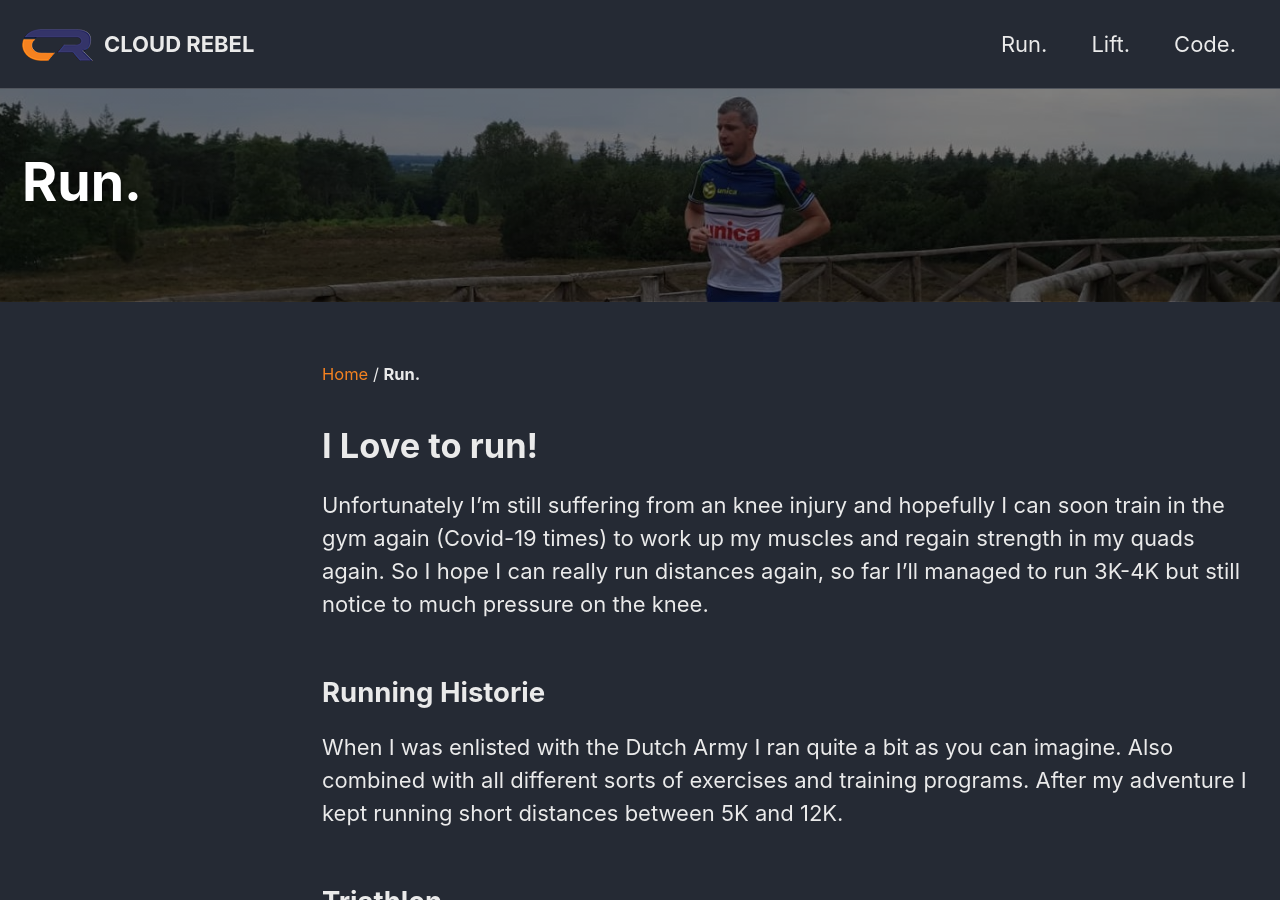
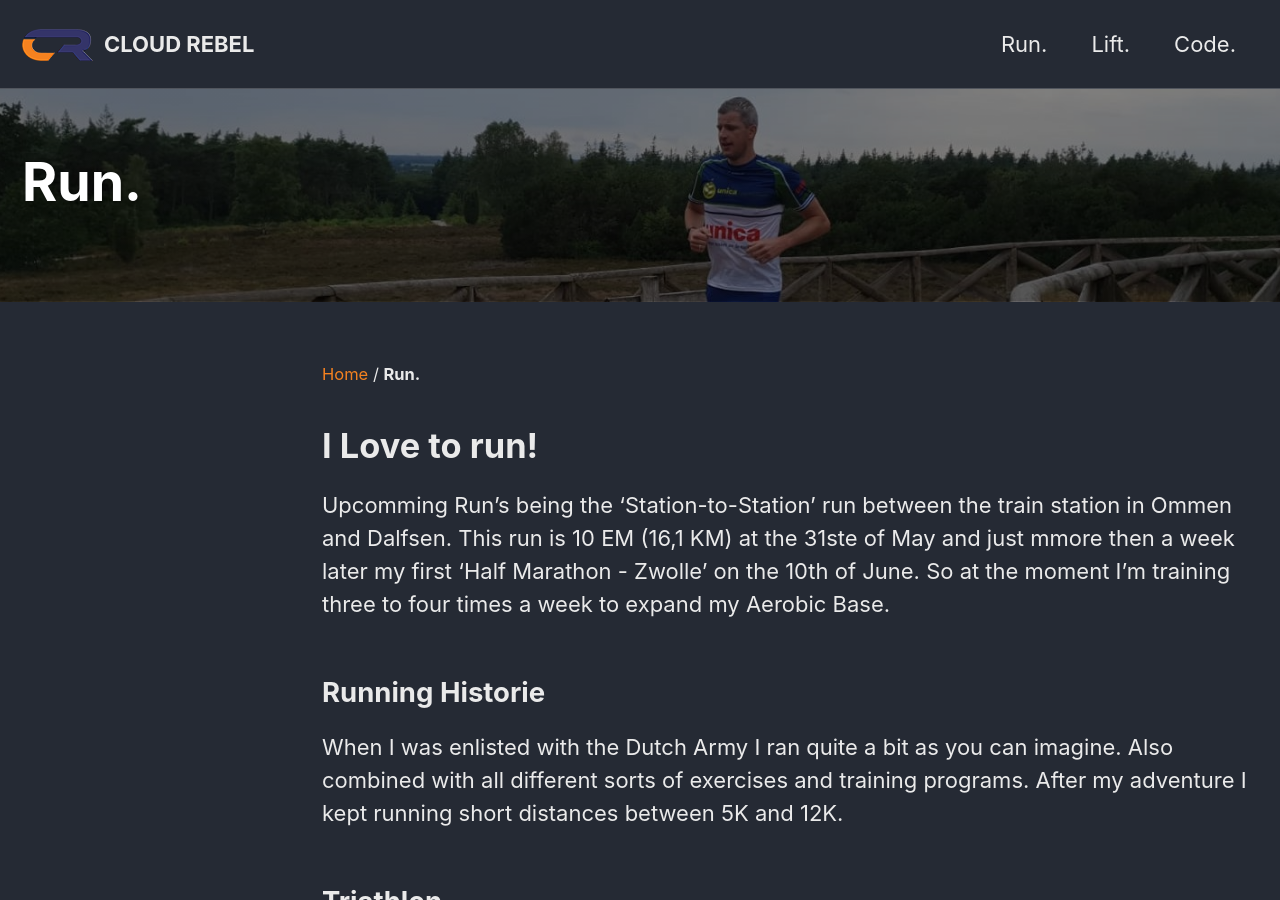
Before and after one commit to bhoogenboom/bhoogenboom.github.io, a Jekyll site: the page built from _pages/run.md, in a window 1280 px wide and 900 px high. Built offline with Jekyll 4.4.1, drawn with Linux system fonts in a browser that asks for light colours; cached includes are drawn as plain includes.

Commit message:
Aanpassen Run

```diff
--- a/_pages/run.md
+++ b/_pages/run.md
@@ -9,7 +9,7 @@ header:
 
 # I Love to run!
 
-Unfortunately I'm still suffering from an knee injury and hopefully I can soon train in the gym again (Covid-19 times) to work up my muscles and regain strength in my quads again. So I hope I can really run distances again, so far I'll managed to run 3K-4K but still notice to much pressure on the knee.
+Upcomming Run's being the 'Station-to-Station' run between the train station in Ommen and Dalfsen. This run is 10 EM (16,1 KM) at the 31ste of May and just mmore then a week later my first 'Half Marathon - Zwolle' on the 10th of June. So at the moment I'm training three to four times a week to expand my Aerobic Base.
 
 ## Running Historie
 
```
